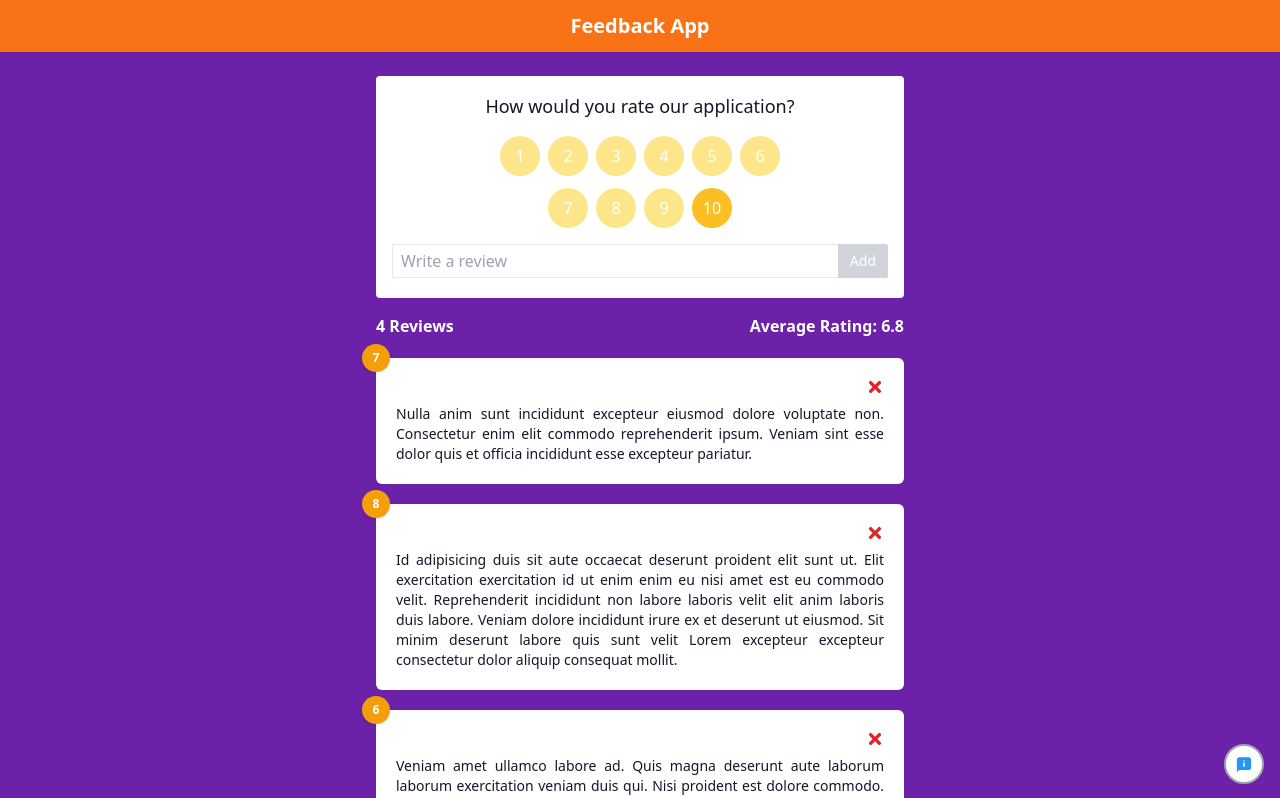
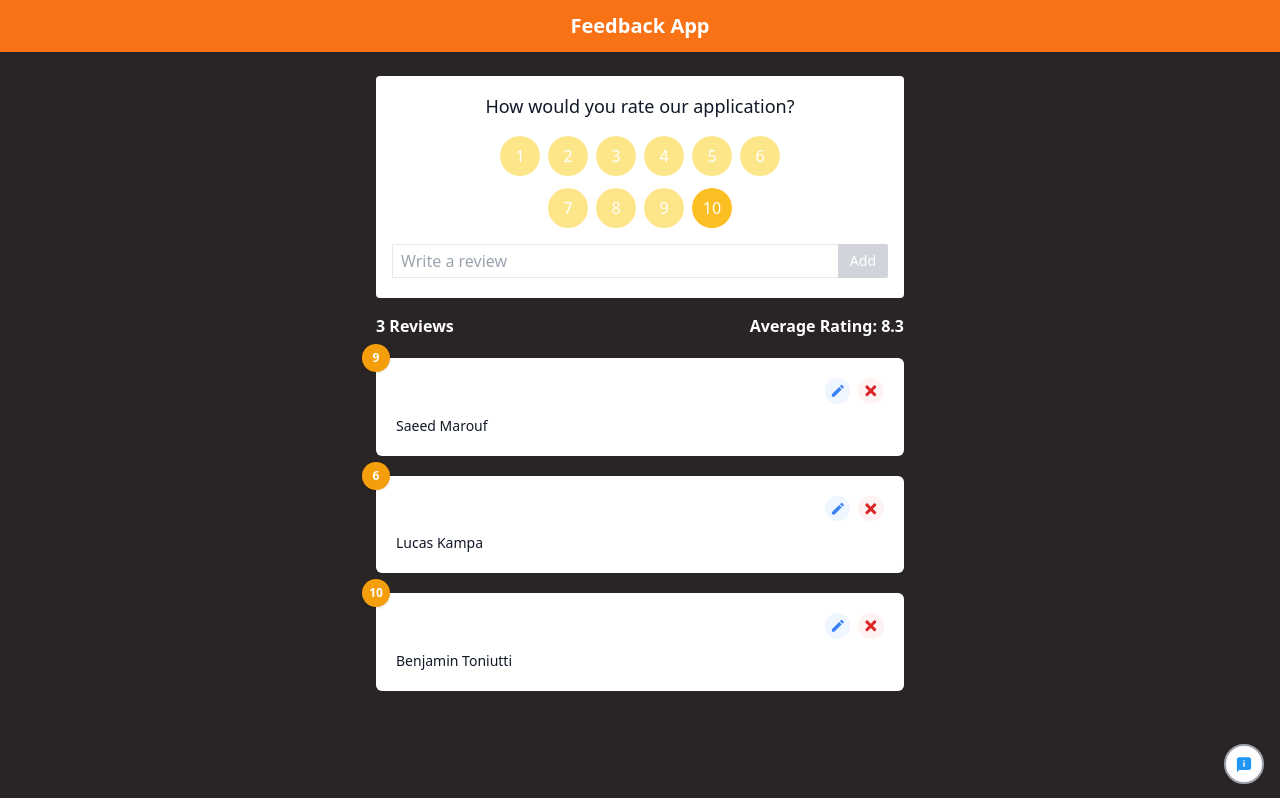
Before and after one commit to AmirABody/feedback-app, a React (Create React App) app: page / in a window 1280 px wide. Shown: the top 798 px of the page. Built offline with nearby package versions, Linux system fonts and the light colour scheme.

Commit message:
Add context api & edit for feedbacks

```diff
--- a/src/App.tsx
+++ b/src/App.tsx
@@ -1,33 +1,17 @@
-import { v4 as uuidv4 } from "uuid";
 import { BrowserRouter as Router, Routes, Route, Link } from "react-router-dom";
 import Header from "./components/Header";
 import FeedbackStats from "./components/FeedbackStats";
 import FeedbackList from "./components/FeedbackList";
 import FeedbackForm from "./components/FeedbackForm";
-import { useState } from "react";
-import { Feedback } from "./interfaces";
-import { feedbacks as feedbacksData } from "./data/feedbacks";
 import AboutPage from "./pages/AboutPage";
+import { FeedbackProvider } from "./contexts/FeedbackContext";
 import AboutPageIcon from "./components/AboutPageIcon";
 
 function App() {
-  const [feedbacks, setFeedbacks] = useState<Feedback[]>(feedbacksData);
-
-  // Add Feedback
-  const addFeedback = (newFeedback: Feedback): void => {
-    newFeedback.id = uuidv4();
-    setFeedbacks([newFeedback, ...feedbacks]);
-  };
-
-  // Delete Feedback
-  const deleteFeedback = (id: string): void => {
-    if (window.confirm("Are you sure you want to delete the feedback!?"))
-      setFeedbacks(feedbacks.filter((feedback) => feedback.id !== id));
-  };
-
   return (
+    <FeedbackProvider>
       <Router>
-      <div className="bg-purple-800 min-h-screen">
+        <div className="bg-stone-800 min-h-screen">
           <Header />
           <div className=" max-w-xl mx-auto p-6">
             <Routes>
@@ -35,12 +19,9 @@ function App() {
                 path="/"
                 element={
                   <>
-                  <FeedbackForm handleAdd={addFeedback} />
-                  <FeedbackStats feedbacks={feedbacks} />
-                  <FeedbackList
-                    feedbacks={feedbacks}
-                    handleDelete={deleteFeedback}
-                  />
+                    <FeedbackForm />
+                    <FeedbackStats />
+                    <FeedbackList />
                     <Link
                       to="/about"
                       className="fixed text-black bottom-0 right-0 m-4"
@@ -55,6 +36,7 @@ function App() {
           </div>
         </div>
       </Router>
+    </FeedbackProvider>
   );
 }
 
--- a/src/components/FeedbackForm.tsx
+++ b/src/components/FeedbackForm.tsx
@@ -1,16 +1,24 @@
-import { useState } from "react";
-import { Feedback } from "../interfaces";
+import { useState, useContext, useEffect } from "react";
+import FeedbackContext from "../contexts/FeedbackContext";
+import { Feedback, FeedbackContextInterface } from "../interfaces";
 import RatingSelect from "./RatingSelect";
 
-interface FeedbackFormProps {
-  handleAdd: (newFeedback: Feedback) => void;
-}
-
-const FeedbackForm = ({ handleAdd }: FeedbackFormProps) => {
+const FeedbackForm = () => {
   const [text, setText] = useState<string>("");
   const [rating, setRating] = useState<number>(10);
   const [btnDisabled, setBtnDisabled] = useState<boolean>(true);
   const [message, setMessage] = useState<string>("");
+
+  const { addFeedback, feedbackForEdit, setFeedbackForEdit, updateFeedback } =
+    useContext(FeedbackContext) as FeedbackContextInterface;
+
+  useEffect(() => {
+    if (feedbackForEdit) {
+      setBtnDisabled(false);
+      setText(feedbackForEdit.text);
+      setRating(feedbackForEdit.rating);
+    }
+  }, [feedbackForEdit]);
 
   const handleTextChange = (e: React.ChangeEvent<HTMLInputElement>) => {
     const value = e.target.value;
@@ -29,6 +37,17 @@ const FeedbackForm = ({ handleAdd }: FeedbackFormProps) => {
     setText(value);
   };
 
+  const resetForm = (): void => {
+    setText("");
+    setRating(10);
+    setBtnDisabled(true);
+  };
+
+  const cancelEdit = (): void => {
+    setFeedbackForEdit(null);
+    resetForm()
+  };
+
   const handleSubmit = (e: React.FormEvent<HTMLFormElement>) => {
     e.preventDefault();
 
@@ -39,18 +58,33 @@ const FeedbackForm = ({ handleAdd }: FeedbackFormProps) => {
         rating,
       };
 
-      handleAdd(newFeedback);
+      if (feedbackForEdit) {
+        updateFeedback(feedbackForEdit.id, newFeedback);
+        setFeedbackForEdit(null);
+      } else {
+        addFeedback(newFeedback);
+      }
 
-      setText("");
+      resetForm();
     }
   };
 
   return (
     <form onSubmit={handleSubmit} className="bg-white rounded p-4 mb-4">
+      {feedbackForEdit && (
+        <div className="relative">
+          <button
+            className="bg-red-50 text-red-500 text-xs px-1 py-[0.15rem] rounded-sm absolute right-0 hover:bg-red-300 hover:text-white transition-all"
+            onClick={cancelEdit}
+          >
+            Cancel Edit
+          </button>
+        </div>
+      )}
       <h2 className="text-gray-900 text-lg text-center font-medium mb-4">
         How would you rate our application?
       </h2>
-      <RatingSelect min={1} max={10} select={(rating) => setRating(rating)} />
+      <RatingSelect min={1} max={10} rating={rating} setRating={setRating} />
       <div className="flex items-center justify-between mb-1">
         <input
           type="text"
@@ -64,7 +98,7 @@ const FeedbackForm = ({ handleAdd }: FeedbackFormProps) => {
           className="bg-amber-500 text-white px-3 py-1 rounded-r-sm text-sm self-stretch hover:bg-amber-400 disabled:bg-gray-300 transition-all"
           disabled={btnDisabled}
         >
-          Add
+          {feedbackForEdit ? "Edit" : "Add"}
         </button>
       </div>
       {message && <div className="text-[0.8rem] text-red-400">{message}</div>}
--- a/src/components/FeedbackItem.tsx
+++ b/src/components/FeedbackItem.tsx
@@ -1,28 +1,38 @@
-import { Feedback } from "../interfaces";
+import { useContext } from "react";
+import FeedbackContext from "../contexts/FeedbackContext";
+import { Feedback, FeedbackContextInterface } from "../interfaces";
 import { FaTimes } from "react-icons/fa";
+import { MdEdit } from "react-icons/md";
 
 interface FeedbackItemProps {
   feedback: Feedback;
-  handleDelete: (id: string) => void;
 }
 
-const FeedbackItem = ({ feedback, handleDelete }: FeedbackItemProps) => {
+const FeedbackItem = ({ feedback }: FeedbackItemProps) => {
+  const { deleteFeedback, setFeedbackForEdit } = useContext(
+    FeedbackContext
+  ) as FeedbackContextInterface;
+
   return (
     <div className="bg-white p-5 rounded-md relative">
       <div className="absolute -top-0 -left-0 bg-amber-500 rounded-full text-white w-7 aspect-square -translate-x-1/2 -translate-y-1/2 flex items-center justify-center text-xs font-bold shadow">
         {feedback.rating}
       </div>
-      <div
-        className="cursor-pointer float-right text-red-600 mb-2"
-        onClick={() => {
-          handleDelete(feedback.id);
-        }}
-      >
-        <FaTimes size={18} />
+      <div className="flex justify-end gap-x-2 mb-3">
+        <MdEdit
+          className="bg-blue-50 p-[0.3rem] rounded-full box-content text-blue-500 cursor-pointer hover:bg-blue-100 transition-all"
+          size={16}
+          onClick={() => setFeedbackForEdit(feedback)}
+        />
+        <FaTimes
+          className="bg-red-50 p-[0.3rem] rounded-full box-content text-red-600 cursor-pointer hover:bg-red-100 transition-all"
+          size={16}
+          onClick={() => {
+            deleteFeedback(feedback.id);
+          }}
+        />
       </div>
-      <div className="text-justify text-sm text-gray-900 clear-right">
-        {feedback.text}
-      </div>
+      <div className="text-justify text-sm text-gray-900">{feedback.text}</div>
     </div>
   );
 };
--- a/src/components/FeedbackList.tsx
+++ b/src/components/FeedbackList.tsx
@@ -1,23 +1,23 @@
+import { useContext } from "react";
+import FeedbackContext from "../contexts/FeedbackContext";
 import { motion, AnimatePresence } from "framer-motion";
+import { FeedbackContextInterface } from "../interfaces";
 import FeedbackItem from "./FeedbackItem";
-import { Feedback } from "../interfaces";
 
-interface FeedbackListProps {
-  feedbacks: Feedback[];
-  handleDelete: (id: string) => void;
-}
+const FeedbackList = () => {
+  const { feedbacks } = useContext(FeedbackContext) as FeedbackContextInterface;
 
-const FeedbackList = ({ feedbacks, handleDelete }: FeedbackListProps) => {
   return (
     <div className="flex flex-col gap-y-5">
       <AnimatePresence>
         {feedbacks.map((feedback) => (
-          <motion.div key={feedback.id} initial={{opacity: 0}} animate={{ opacity: 1 }} exit={{ opacity: 0 }}>
-            <FeedbackItem
-              key={feedback.id}
-              feedback={feedback}
-              handleDelete={handleDelete}
-            />
+          <motion.div
+            key={feedback.id}
+            initial={{ opacity: 0 }}
+            animate={{ opacity: 1 }}
+            exit={{ opacity: 0 }}
+          >
+            <FeedbackItem key={feedback.id} feedback={feedback} />
           </motion.div>
         ))}
       </AnimatePresence>
--- a/src/components/FeedbackStats.tsx
+++ b/src/components/FeedbackStats.tsx
@@ -1,19 +1,24 @@
-import { Feedback } from "../interfaces";
+import { useContext } from "react";
+import FeedbackContext from "../contexts/FeedbackContext";
+import { FeedbackContextInterface } from "../interfaces";
 
-interface FeedbackStatsProps {
-  feedbacks: Feedback[]
-}
+const FeedbackStats = () => {
+  const { feedbacks } = useContext(FeedbackContext) as FeedbackContextInterface;
 
-const FeedbackStats = ({ feedbacks }: FeedbackStatsProps) => {
   // Calculate ratings average
-  let average = (feedbacks.reduce((sum, feedback) => sum + feedback.rating, 0) / feedbacks.length).toFixed(1).replace(/[.,]0$/, '');
+  let average = (
+    feedbacks.reduce((sum, feedback) => sum + feedback.rating, 0) /
+    feedbacks.length
+  )
+    .toFixed(1)
+    .replace(/[.,]0$/, "");
 
   return (
     <div className="flex justify-between text-white font-bold mb-5">
       <h4>{feedbacks.length} Reviews</h4>
       <h4>Average Rating: {isNaN(+average) ? 0 : average}</h4>
     </div>
-  )
-}
+  );
+};
 
-export default FeedbackStats
+export default FeedbackStats;
--- /dev/null
+++ b/src/contexts/FeedbackContext.tsx
@@ -0,0 +1,53 @@
+import { v4 as uuidv4 } from "uuid";
+import { createContext, useState } from "react";
+import { Feedback, FeedbackContextInterface } from "../interfaces";
+import { feedbacks as feedbacksData } from "../data/feedbacks";
+
+const FeedbackContext = createContext<FeedbackContextInterface | null>(null);
+
+interface FeedbackProviderProps {
+  children: React.ReactNode;
+}
+
+export const FeedbackProvider = ({ children }: FeedbackProviderProps) => {
+  const [feedbacks, setFeedbacks] = useState<Feedback[]>(feedbacksData);
+  const [feedbackForEdit, setFeedbackForEdit] = useState<Feedback | null>(null);
+
+  // Add Feedback
+  const addFeedback = (newFeedback: Feedback): void => {
+    newFeedback.id = uuidv4();
+    setFeedbacks([newFeedback, ...feedbacks]);
+  };
+
+  // Delete Feedback
+  const deleteFeedback = (id: string): void => {
+    if (window.confirm("Are you sure you want to delete the feedback!?"))
+      setFeedbacks(feedbacks.filter((feedback) => feedback.id !== id));
+  };
+
+  // Update Feedback
+  const updateFeedback = (id: string, updFeedack: Feedback): void => {
+    setFeedbacks(
+      feedbacks.map((feedback) =>
+        feedback.id === id ? { ...updFeedack, id } : feedback
+      )
+    );
+  };
+
+  return (
+    <FeedbackContext.Provider
+      value={{
+        feedbacks,
+        feedbackForEdit,
+        addFeedback,
+        deleteFeedback,
+        updateFeedback,
+        setFeedbackForEdit,
+      }}
+    >
+      {children}
+    </FeedbackContext.Provider>
+  );
+};
+
+export default FeedbackContext;
--- a/src/data/feedbacks.ts
+++ b/src/data/feedbacks.ts
@@ -3,22 +3,17 @@ import { Feedback } from "../interfaces";
 export const feedbacks: Feedback[] = [
   {
     id: '1',
-    rating: 7,
-    text: "Nulla anim sunt incididunt excepteur eiusmod dolore voluptate non. Consectetur enim elit commodo reprehenderit ipsum. Veniam sint esse dolor quis et officia incididunt esse excepteur pariatur.",
+    rating: 9,
+    text: "Saeed Marouf",
   },
   {
     id: '2',
-    rating: 8,
-    text: "Id adipisicing duis sit aute occaecat deserunt proident elit sunt ut. Elit exercitation exercitation id ut enim enim eu nisi amet est eu commodo velit. Reprehenderit incididunt non labore laboris velit elit anim laboris duis labore. Veniam dolore incididunt irure ex et deserunt ut eiusmod. Sit minim deserunt labore quis sunt velit Lorem excepteur excepteur consectetur dolor aliquip consequat mollit.",
+    rating: 6,
+    text: "Lucas Kampa",
   },
   {
     id: '3',
-    rating: 6,
-    text: "Veniam amet ullamco labore ad. Quis magna deserunt aute laborum laborum exercitation veniam duis qui. Nisi proident est dolore commodo. Occaecat qui quis sint non aliquip adipisicing eiusmod non est laboris occaecat. Esse elit culpa irure anim laborum quis minim. Anim sunt ad consectetur duis occaecat.",
-  },
-  {
-    id: '4',
-    rating: 6,
-    text: "Veniam amet ullamco labore ad. Quis magna deserunt aute laborum laborum exercitation veniam duis qui. Nisi proident est dolore commodo. Occaecat qui quis sint non aliquip adipisicing eiusmod non est laboris occaecat. Esse elit culpa irure anim laborum quis minim. Anim sunt ad consectetur duis occaecat.",
+    rating: 10,
+    text: "Benjamin Toniutti",
   },
 ];
```
Also changed, not shown: src/components/RatingSelect.tsx (+18 -7 lines), src/interfaces.tsx (+12 -3 lines). Lines whose indentation alone changed are shown as unchanged.
